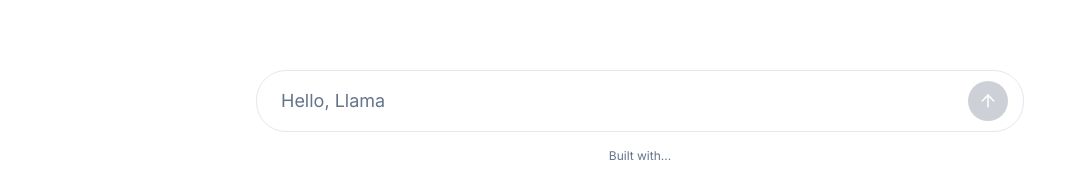
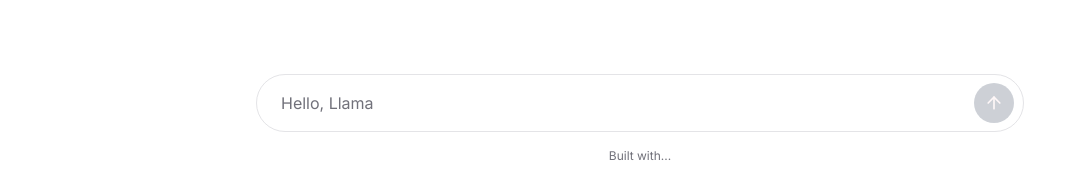
Before and after one commit to holdenmatt/hello-llama, a Next.js app: page / in a window 1280 px wide. Shown: the part 620-797 px from the top of the page, without its empty margins (0-1086 px from the left). Built offline with nearby package versions, Linux system fonts and the light colour scheme.

Commit message:
Add shadcn theme, small style tweaks

```diff
--- a/src/app/globals.css
+++ b/src/app/globals.css
@@ -5,24 +5,24 @@
 @layer base {
   :root {
     --background: 0 0% 100%;
-    --foreground: 222.2 84% 4.9%;
+    --foreground: 240 10% 3.9%;
     --card: 0 0% 100%;
-    --card-foreground: 222.2 84% 4.9%;
+    --card-foreground: 240 10% 3.9%;
     --popover: 0 0% 100%;
-    --popover-foreground: 222.2 84% 4.9%;
-    --primary: 222.2 47.4% 11.2%;
-    --primary-foreground: 210 40% 98%;
-    --secondary: 210 40% 96.1%;
-    --secondary-foreground: 222.2 47.4% 11.2%;
-    --muted: 210 40% 96.1%;
-    --muted-foreground: 215.4 16.3% 46.9%;
-    --accent: 210 40% 96.1%;
-    --accent-foreground: 222.2 47.4% 11.2%;
+    --popover-foreground: 240 10% 3.9%;
+    --primary: 142.1 76.2% 36.3%;
+    --primary-foreground: 355.7 100% 97.3%;
+    --secondary: 240 4.8% 95.9%;
+    --secondary-foreground: 240 5.9% 10%;
+    --muted: 240 4.8% 95.9%;
+    --muted-foreground: 240 3.8% 46.1%;
+    --accent: 240 4.8% 95.9%;
+    --accent-foreground: 240 5.9% 10%;
     --destructive: 0 84.2% 60.2%;
-    --destructive-foreground: 210 40% 98%;
-    --border: 214.3 31.8% 91.4%;
-    --input: 214.3 31.8% 91.4%;
-    --ring: 222.2 84% 4.9%;
+    --destructive-foreground: 0 0% 98%;
+    --border: 240 5.9% 90%;
+    --input: 240 5.9% 90%;
+    --ring: 142.1 76.2% 36.3%;
     --radius: 0.5rem;
     --chart-1: 12 76% 61%;
     --chart-2: 173 58% 39%;
@@ -32,25 +32,25 @@
   }
 
   .dark {
-    --background: 222.2 84% 4.9%;
-    --foreground: 210 40% 98%;
-    --card: 222.2 84% 4.9%;
-    --card-foreground: 210 40% 98%;
-    --popover: 222.2 84% 4.9%;
-    --popover-foreground: 210 40% 98%;
-    --primary: 210 40% 98%;
-    --primary-foreground: 222.2 47.4% 11.2%;
-    --secondary: 217.2 32.6% 17.5%;
-    --secondary-foreground: 210 40% 98%;
-    --muted: 217.2 32.6% 17.5%;
-    --muted-foreground: 215 20.2% 65.1%;
-    --accent: 217.2 32.6% 17.5%;
-    --accent-foreground: 210 40% 98%;
+    --background: 20 14.3% 4.1%;
+    --foreground: 0 0% 95%;
+    --card: 24 9.8% 10%;
+    --card-foreground: 0 0% 95%;
+    --popover: 0 0% 9%;
+    --popover-foreground: 0 0% 95%;
+    --primary: 142.1 70.6% 45.3%;
+    --primary-foreground: 144.9 80.4% 10%;
+    --secondary: 240 3.7% 15.9%;
+    --secondary-foreground: 0 0% 98%;
+    --muted: 0 0% 15%;
+    --muted-foreground: 240 5% 64.9%;
+    --accent: 12 6.5% 15.1%;
+    --accent-foreground: 0 0% 98%;
     --destructive: 0 62.8% 30.6%;
-    --destructive-foreground: 210 40% 98%;
-    --border: 217.2 32.6% 17.5%;
-    --input: 217.2 32.6% 17.5%;
-    --ring: 212.7 26.8% 83.9%;
+    --destructive-foreground: 0 85.7% 97.3%;
+    --border: 240 3.7% 15.9%;
+    --input: 240 3.7% 15.9%;
+    --ring: 142.4 71.8% 29.2%;
     --chart-1: 220 70% 50%;
     --chart-2: 160 60% 45%;
     --chart-3: 30 80% 55%;
--- a/src/app/page.tsx
+++ b/src/app/page.tsx
@@ -48,7 +48,7 @@
             >
               <div className="group relative flex w-full items-center">
                 <ExpandableTextarea
-                  className="rounded-[30px] px-6 py-4 pr-28 text-lg"
+                  className="rounded-[30px] px-6 py-4 pr-16 text-base"
                   value={input}
                   placeholder="Hello, Llama"
                   autoComplete="off"
@@ -56,12 +56,12 @@
                   onChange={handleInputChange}
                   onKeyDown={handleKeyDown}
                 />
-                <div className="absolute right-0 mx-4">
+                <div className="absolute right-0 mx-2.5">
                   <Button
                     type="submit"
                     className={cn(
                       "rounded-full bg-gray-400 px-2.5 opacity-50 transition duration-300 group-hover:opacity-100",
-                      input && "bg-primary",
+                      input && "bg-primary opacity-100",
                     )}
                   >
                     <ArrowUp className="h-5 w-5" />
```
